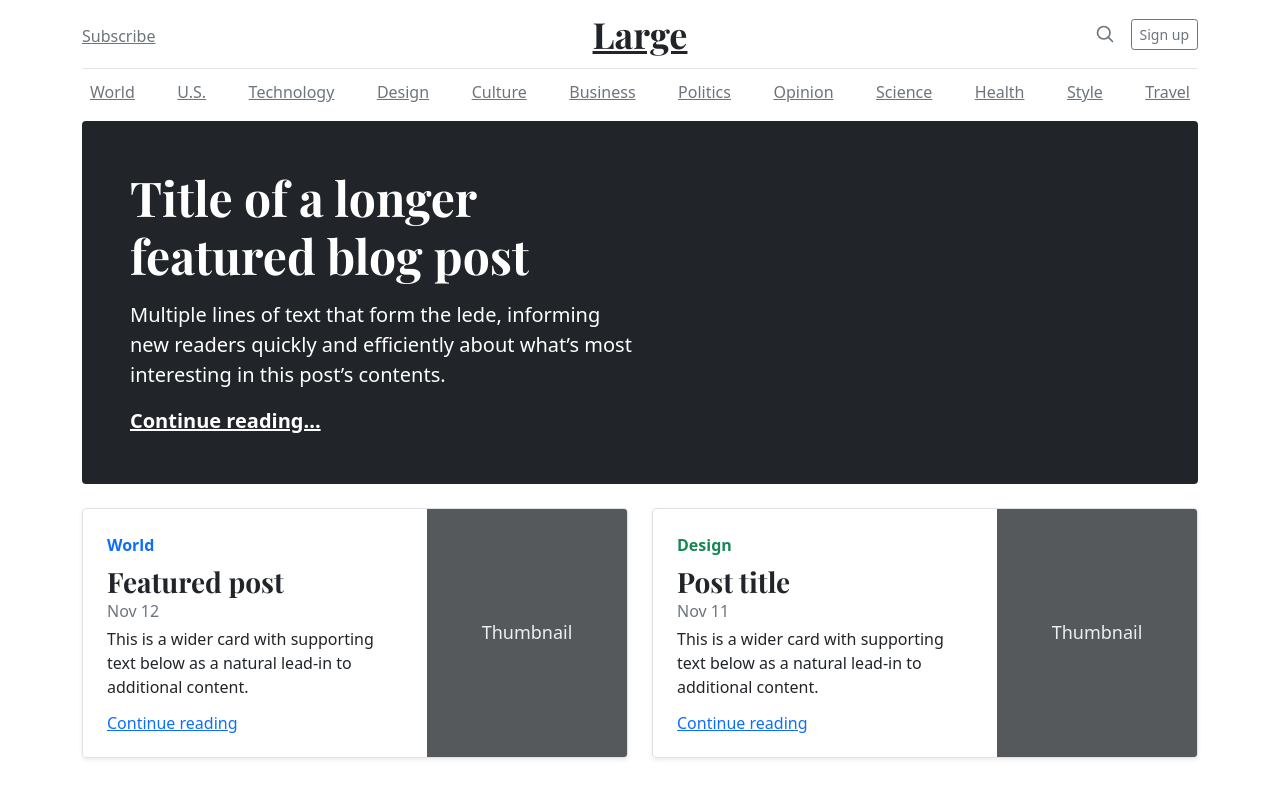
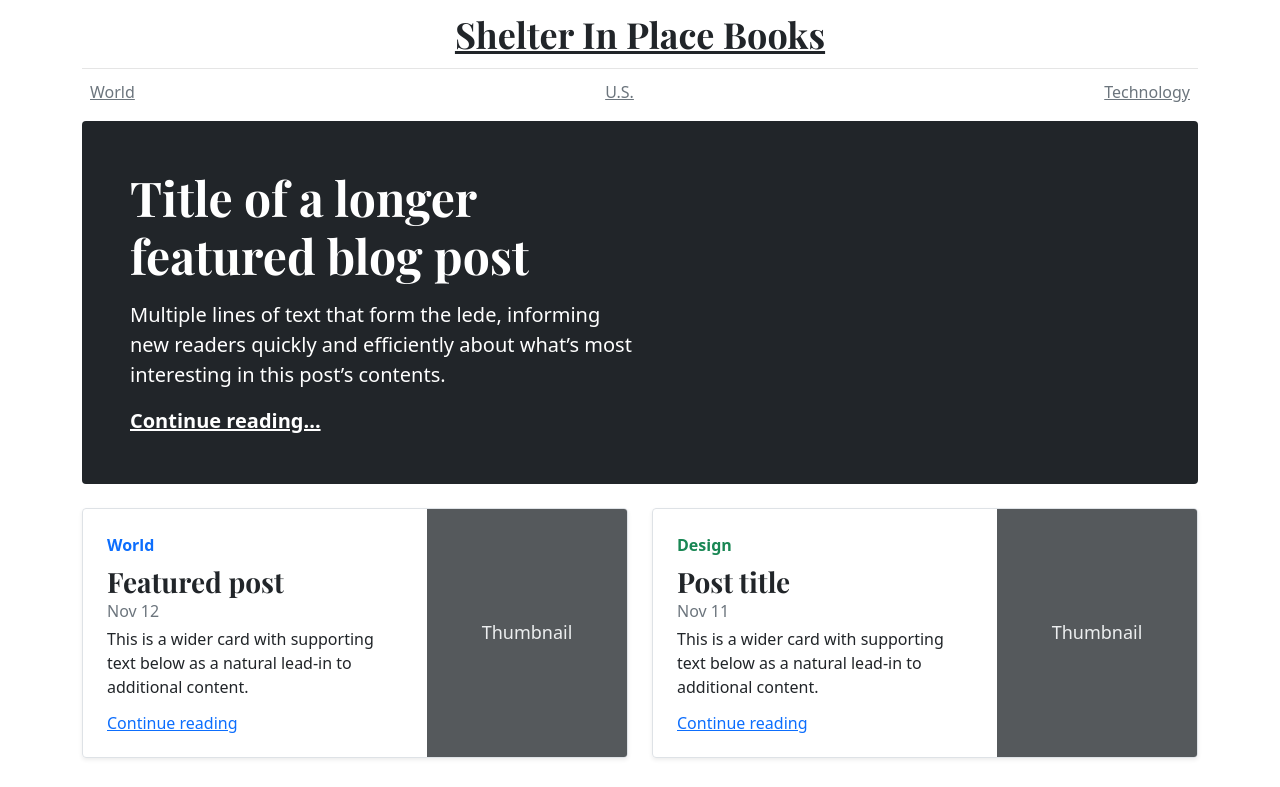
Before and after one commit to kendallc/bootstrap_site, a plain HTML site: page index.html in a window 1280 px wide. Shown: the top 787 px of the page. Drawn offline with nearby package versions, Linux system fonts and the light colour scheme.

Commit message:
Changes to tigle

```diff
--- a/index.html
+++ b/index.html
@@ -39,20 +39,9 @@
 
 <div class="container">
   <header class="blog-header py-3">
-    <div class="row flex-nowrap justify-content-between align-items-center">
-      <div class="col-4 pt-1">
-        <a class="link-secondary" href="#">Subscribe</a>
+      <div class="col-12 text-center">
+        <a class="blog-header-logo text-dark" href="#">Shelter In Place Books</a>
       </div>
-      <div class="col-4 text-center">
-        <a class="blog-header-logo text-dark" href="#">Large</a>
-      </div>
-      <div class="col-4 d-flex justify-content-end align-items-center">
-        <a class="link-secondary" href="#" aria-label="Search">
-          <svg xmlns="http://www.w3.org/2000/svg" width="20" height="20" fill="none" stroke="currentColor" stroke-linecap="round" stroke-linejoin="round" stroke-width="2" class="mx-3" role="img" viewBox="0 0 24 24"><title>Search</title><circle cx="10.5" cy="10.5" r="7.5"/><path d="M21 21l-5.2-5.2"/></svg>
-        </a>
-        <a class="btn btn-sm btn-outline-secondary" href="#">Sign up</a>
-      </div>
-    </div>
   </header>
 
   <div class="nav-scroller py-1 mb-2">
@@ -60,15 +49,6 @@
       <a class="p-2 link-secondary" href="#">World</a>
       <a class="p-2 link-secondary" href="#">U.S.</a>
       <a class="p-2 link-secondary" href="#">Technology</a>
-      <a class="p-2 link-secondary" href="#">Design</a>
-      <a class="p-2 link-secondary" href="#">Culture</a>
-      <a class="p-2 link-secondary" href="#">Business</a>
-      <a class="p-2 link-secondary" href="#">Politics</a>
-      <a class="p-2 link-secondary" href="#">Opinion</a>
-      <a class="p-2 link-secondary" href="#">Science</a>
-      <a class="p-2 link-secondary" href="#">Health</a>
-      <a class="p-2 link-secondary" href="#">Style</a>
-      <a class="p-2 link-secondary" href="#">Travel</a>
     </nav>
   </div>
 </div>
```
